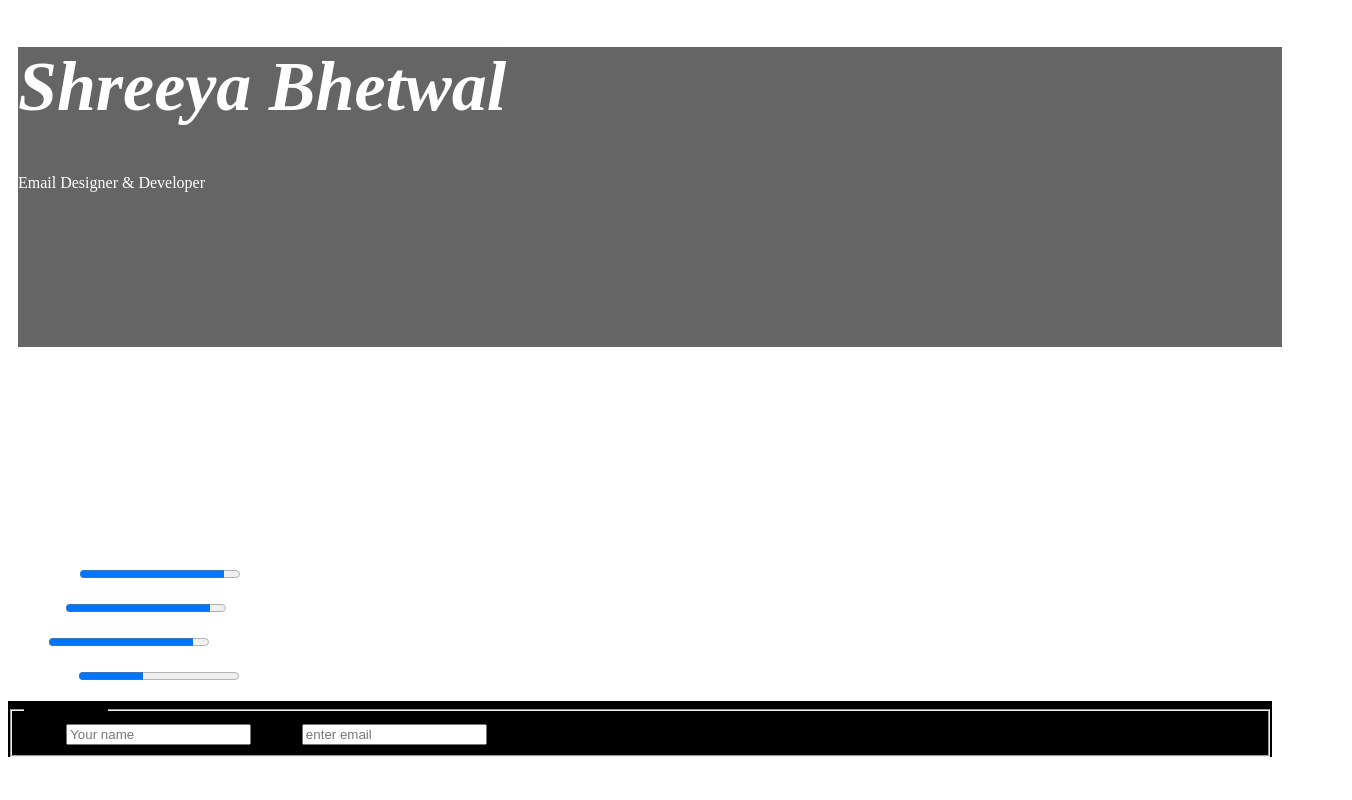
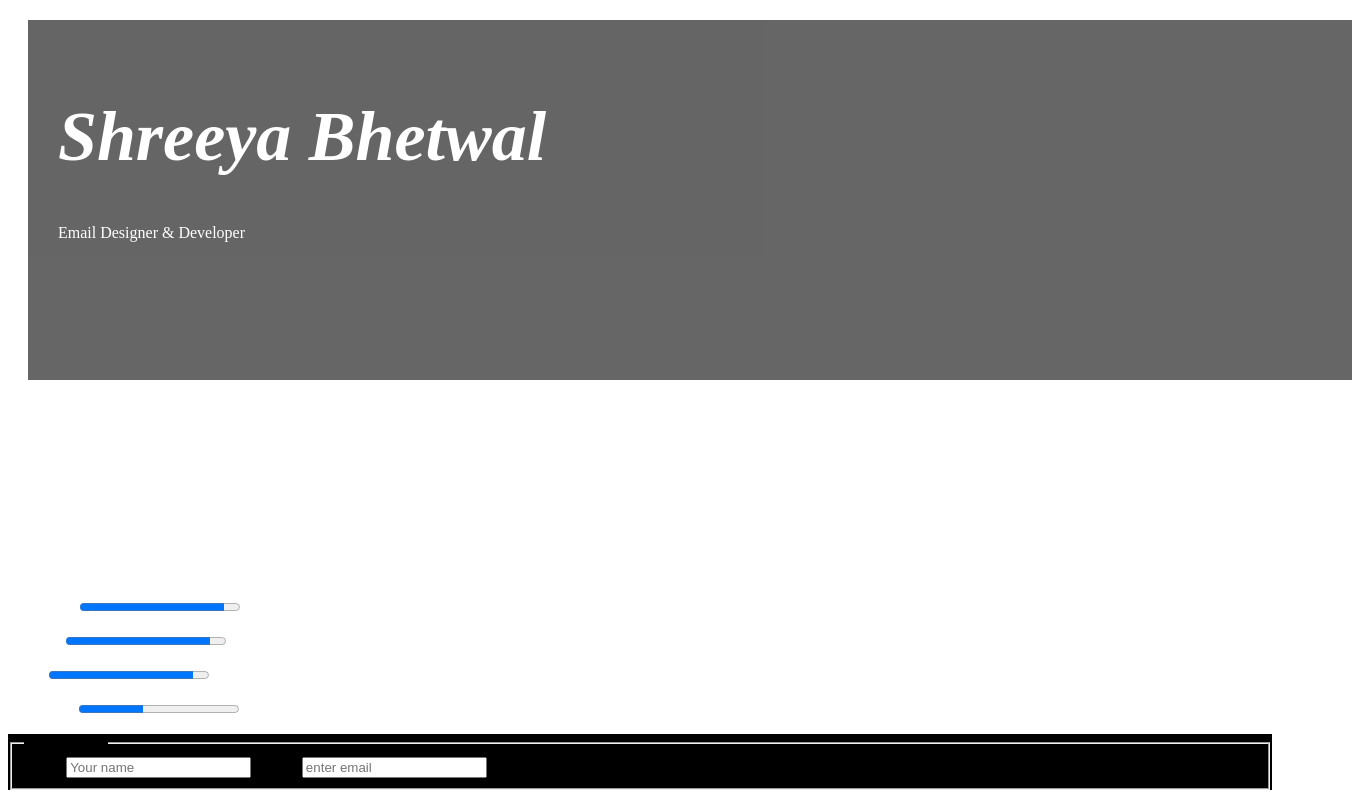
Before and after one commit to shreeya326/Shreeya326.github.io, a plain HTML site: page index.html in a window 1280 px wide. Shown: the whole page, 1352 px wide, since content can reach past the window. Drawn offline with Linux system fonts and the light colour scheme.

Commit message:
Update style.css

```diff
--- a/style.css
+++ b/style.css
@@ -13,7 +13,8 @@ html, body, {
 .intro{
 height: 300px;
 width: 100%;
-   margin:10px;
+   margin:20px;
+   padding:30px;
 
 opacity: 0.6;
 background-color: black;
```
